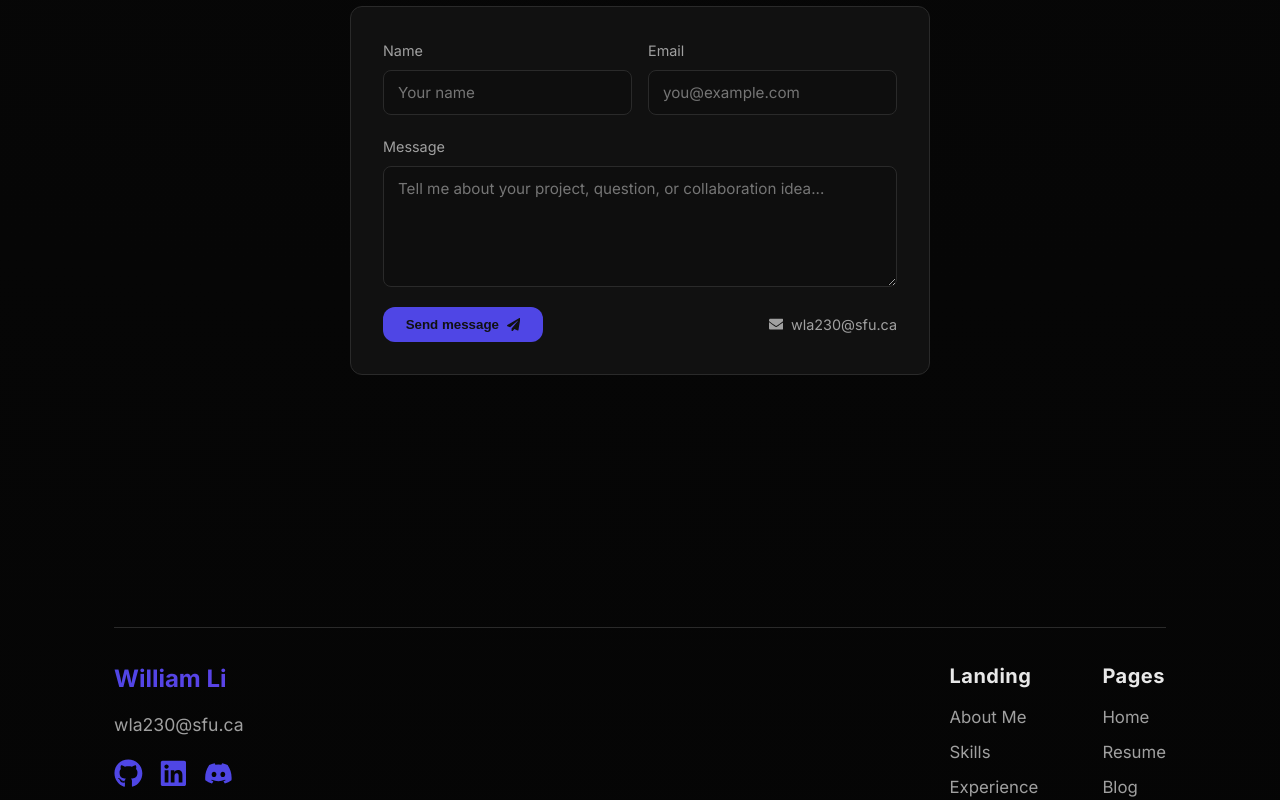
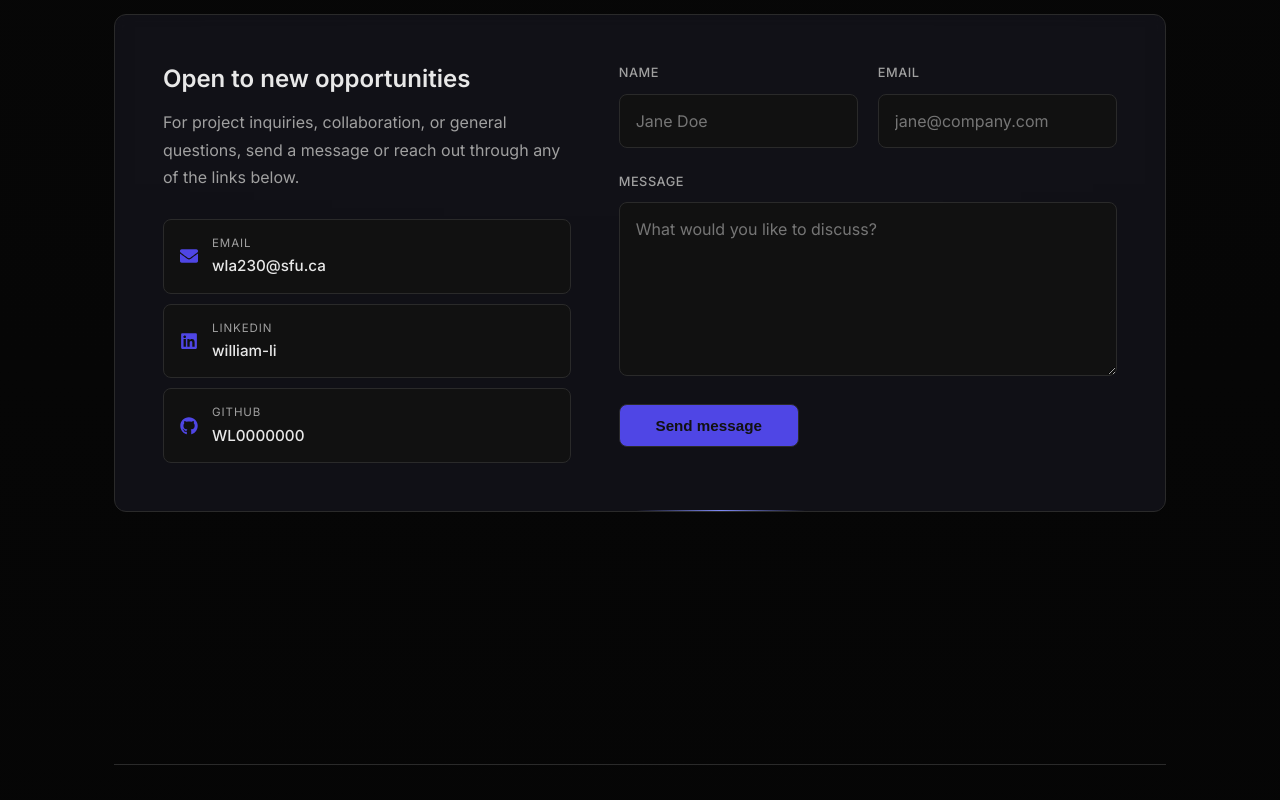
Before and after one commit to WL0000000/my-portfolio, a React (Vite) app in the folder portfolio/: page / in a window 1280 px wide. Shown: the part 3360-4160 px from the top of the page. Built offline with nearby package versions, Linux system fonts and the light colour scheme.

Commit message:
added contact update

```diff
--- a/portfolio/src/App.css
+++ b/portfolio/src/App.css
@@ -818,64 +818,159 @@
   box-shadow: 0 0 0 1px rgba(79, 70, 229, 0.25), 0 4px 12px rgba(79, 70, 229, 0.1);
 }
 
-.contact-card {
-  max-width: 640px;
-  margin: 0 auto;
-  padding: 32px;
+.contact-shell {
+  display: grid;
+  grid-template-columns: minmax(0, 0.9fr) minmax(0, 1.1fr);
+  gap: 48px;
+  align-items: start;
+  padding: 48px;
   border-radius: 12px;
+  background: var(--surface-elevated);
   border: 1px solid var(--border);
+  backdrop-filter: blur(8px);
+  -webkit-backdrop-filter: blur(8px);
+  position: relative;
+  overflow: hidden;
+  transition: background 0.3s ease, border-color 0.3s ease;
+}
+
+.contact-aside,
+.contact-form-panel {
+  position: relative;
+  z-index: 1;
+}
+
+.contact-aside-title {
+  font-family: var(--font-display);
+  font-size: 1.5rem;
+  font-weight: 600;
+  line-height: 1.35;
+  margin-bottom: 14px;
+  color: var(--text-primary);
+}
+
+.contact-aside-text {
+  color: var(--text-muted);
+  line-height: 1.7;
+  margin-bottom: 28px;
+}
+
+.contact-direct-links {
+  display: flex;
+  flex-direction: column;
+  gap: 10px;
+}
+
+.contact-direct-link {
+  display: flex;
+  align-items: center;
+  gap: 14px;
+  padding: 14px 16px;
+  border: 1px solid var(--border);
+  border-radius: 8px;
   background: var(--surface);
-}
-
-.contact-form {
+  color: var(--text-primary);
+  transition: border-color 0.2s ease, background 0.2s ease;
+}
+
+.contact-direct-link svg {
+  width: 18px;
+  height: 18px;
+  flex-shrink: 0;
+  color: var(--accent);
+}
+
+.contact-direct-text {
+  display: flex;
+  flex-direction: column;
+  gap: 2px;
+  min-width: 0;
+}
+
+.contact-direct-label {
+  font-size: 0.72rem;
+  letter-spacing: 0.08em;
+  text-transform: uppercase;
+  color: var(--text-muted);
+}
+
+.contact-direct-value {
+  font-size: 0.95rem;
+  font-weight: 500;
+  color: var(--text-primary);
+  overflow: hidden;
+  text-overflow: ellipsis;
+  white-space: nowrap;
+}
+
+.contact-direct-link:hover {
+  border-color: var(--accent);
+  background: var(--accent-subtle);
+}
+
+.contact-form-panel {
   display: flex;
   flex-direction: column;
   gap: 20px;
+}
+
+.contact-form {
+  display: flex;
+  flex-direction: column;
+  gap: 24px;
 }
 
 .contact-form-row {
   display: grid;
   grid-template-columns: 1fr 1fr;
-  gap: 16px;
+  gap: 20px;
 }
 
 .contact-field {
   display: flex;
   flex-direction: column;
-  gap: 8px;
-  font-size: 0.9rem;
+  gap: 10px;
+}
+
+.contact-field-label {
+  font-size: 0.8rem;
+  font-weight: 500;
+  letter-spacing: 0.04em;
+  text-transform: uppercase;
   color: var(--text-muted);
 }
 
 .contact-field input,
 .contact-field textarea {
   width: 100%;
-  padding: 12px 14px;
+  padding: 14px 16px;
   border-radius: 8px;
   border: 1px solid var(--border);
-  background: rgba(0, 0, 0, 0.2);
+  background: var(--surface);
   color: var(--text-primary);
   font-family: var(--font-body);
-  font-size: 0.95rem;
+  font-size: 1rem;
+  line-height: 1.5;
   transition: border-color 0.2s ease, box-shadow 0.2s ease;
   resize: vertical;
 }
 
-[data-theme='light'] .contact-field input,
-[data-theme='light'] .contact-field textarea {
-  background: rgba(255, 255, 255, 0.6);
+.contact-field input::placeholder,
+.contact-field textarea::placeholder {
+  color: var(--text-muted);
+  opacity: 0.7;
 }
 
 .contact-field input:focus,
 .contact-field textarea:focus {
   outline: none;
   border-color: var(--accent);
-  box-shadow: 0 0 0 3px rgba(79, 70, 229, 0.15);
+  box-shadow: 0 0 0 1px rgba(79, 70, 229, 0.25);
 }
 
 .contact-field input:disabled,
 .contact-field textarea:disabled {
-  opacity: 0.6;
+  opacity: 0.55;
   cursor: not-allowed;
 }
 
@@ -887,60 +982,72 @@
   overflow: hidden;
 }
 
-.contact-form-actions {
-  display: flex;
-  flex-wrap: wrap;
-  align-items: center;
-  justify-content: space-between;
-  gap: 16px;
+.contact-form-footer {
+  display: flex;
+  flex-direction: column;
+  align-items: flex-start;
+  gap: 12px;
+  padding-top: 4px;
 }
 
 .contact-submit {
-  min-width: 160px;
-}
-
-.contact-email-link {
-  display: inline-flex;
-  align-items: center;
-  gap: 8px;
+  min-width: 180px;
+  padding: 12px 24px;
+  font-size: 0.95rem;
+  border-radius: 8px;
+  border: 1px solid var(--border);
+}
+
+.contact-submit:hover {
+  border-color: rgba(255, 255, 255, 0.25);
+}
+
+[data-theme='light'] .contact-submit:hover {
+  border-color: rgba(79, 70, 229, 0.45);
+}
+
+.contact-status {
+  padding: 18px 20px;
+  border-radius: 8px;
+  border: 1px solid var(--border);
+  background: var(--surface);
+  border-left-width: 3px;
+}
+
+.contact-status-title {
+  margin: 0 0 4px;
+  font-family: var(--font-display);
+  font-size: 0.95rem;
+  font-weight: 600;
+  color: var(--text-primary);
+}
+
+.contact-status-text {
+  margin: 0;
   font-size: 0.9rem;
-  color: var(--text-muted);
-  transition: color 0.2s ease;
-}
-
-.contact-email-link:hover {
-  color: var(--accent);
-}
-
-.contact-feedback {
-  margin: 0;
-  padding: 12px 14px;
-  border-radius: 8px;
-  font-size: 0.9rem;
-}
-
-.contact-feedback--success {
-  background: rgba(34, 197, 94, 0.12);
-  border: 1px solid rgba(34, 197, 94, 0.3);
-  color: #86efac;
-}
-
-.contact-feedback--error {
-  background: rgba(239, 68, 68, 0.12);
-  border: 1px solid rgba(239, 68, 68, 0.3);
-  color: #fca5a5;
-}
-
-[data-theme='light'] .contact-feedback--success {
-  color: #15803d;
-}
-
-[data-theme='light'] .contact-feedback--error {
-  color: #b91c1c;
-}
-
-.contact-card .btn {
+  line-height: 1.55;
+  color: var(--text-muted);
+}
+
+.contact-status--success {
+  border-left-color: var(--accent);
+  background: var(--accent-subtle);
+}
+
+.contact-status--error {
+  border-left-color: #dc2626;
+}
+
+[data-theme='light'] .contact-status--error {
+  border-left-color: #b91c1c;
+}
+
+.contact-shell .btn {
   max-width: 100%;
+}
+
+#contact.section {
+  gap: 32px;
 }
 
 .wip-section {
@@ -1188,21 +1295,17 @@
 }
 
 .footer-nav-section {
-  display: flex;
-  flex-direction: row;
-  gap: 64px;
-  align-items: flex-start;
+  display: grid;
+  grid-template-columns: repeat(2, minmax(0, 1fr));
+  gap: 16px 64px;
+  align-items: start;
 }
 
 .footer-nav {
   display: flex;
   flex-direction: column;
   gap: 8px;
-}
-
-.footer-nav:first-of-type {
-  flex-shrink: 0;
-  margin-right: auto;
+  min-width: 0;
 }
 
 .footer-nav-heading {
@@ -1267,6 +1370,12 @@
 
   .about-grid {
     grid-template-columns: 1fr;
+  }
+
+  .contact-shell {
+    grid-template-columns: 1fr;
+    gap: 36px;
+    padding: 36px 32px;
   }
 
   .brand {
@@ -1501,17 +1610,14 @@
     font-size: 0.85rem;
   }
 
-  .contact-card {
-    padding: 24px;
+  .contact-shell {
+    grid-template-columns: 1fr;
+    gap: 32px;
+    padding: 28px 24px;
   }
 
   .contact-form-row {
     grid-template-columns: 1fr;
-  }
-
-  .contact-form-actions {
-    flex-direction: column;
-    align-items: stretch;
   }
 
   .contact-submit {
@@ -1519,11 +1625,7 @@
     justify-content: center;
   }
 
-  .contact-email-link {
-    justify-content: center;
-  }
-
-  .contact-card .btn {
+  .contact-shell .btn {
     width: 100%;
     justify-content: center;
   }
@@ -1549,16 +1651,20 @@
   }
 
   .footer-nav-section {
-    flex-direction: row;
-    flex-wrap: wrap;
-    justify-content: center;
-    gap: 32px;
-    width: 100%;
+    grid-template-columns: repeat(2, minmax(120px, 1fr));
+    gap: 12px 40px;
+    width: min(100%, 360px);
+    margin: 0 auto;
   }
 
   .footer-nav {
-    align-items: center;
+    align-items: flex-start;
+    text-align: left;
     gap: 6px;
+  }
+
+  .footer-nav-heading {
+    font-size: 1.1rem;
   }
 
   .footer-nav a {
@@ -1624,11 +1730,6 @@
 
   .skill-pills {
     grid-template-columns: repeat(2, minmax(0, 1fr));
-  }
-
-  .footer-nav-section {
-    flex-direction: column;
-    gap: 24px;
   }
 }
 
--- a/portfolio/src/App.jsx
+++ b/portfolio/src/App.jsx
@@ -298,7 +298,7 @@ function App() {
         <section className={`section contact ${contactInView ? 'fade-in' : ''}`} ref={contactRef} id="contact">
           <div className="section-title">
             <h2>Contact</h2>
-            <p>Send a message to collaborate or ask a question.</p>
+            <p>Have a question or want to work together? Drop me a line.</p>
           </div>
           <ContactForm />
         </section>
--- a/portfolio/src/components/ContactForm.jsx
+++ b/portfolio/src/components/ContactForm.jsx
@@ -1,5 +1,6 @@
 import { useRef, useState } from 'react'
-import { FaEnvelope, FaPaperPlane } from 'react-icons/fa'
+import { FaEnvelope, FaLinkedin, FaGithub } from 'react-icons/fa'
+import { BorderBeam } from '@/components/ui/border-beam'
 
 const INITIAL_FORM = { name: '', email: '', message: '', website: '' }
 
@@ -16,7 +17,7 @@ function validate({ name, email, message, website }) {
 export default function ContactForm() {
   const startedAtRef = useRef(Date.now())
   const [form, setForm] = useState(INITIAL_FORM)
-  const [status, setStatus] = useState('idle') // idle | sending | success | error
+  const [status, setStatus] = useState('idle')
   const [error, setError] = useState('')
 
   const handleChange = (event) => {
@@ -73,30 +74,90 @@ export default function ContactForm() {
   }
 
   return (
-    <div className="contact-card">
+    <div className="contact-shell">
+      <BorderBeam duration={10} lightWidth={240} lightColor="#818cf8" borderWidth={1} />
+
+      <aside className="contact-aside">
+        <h3 className="contact-aside-title">Open to new opportunities</h3>
+        <p className="contact-aside-text">
+          For project inquiries, collaboration, or general questions, send a message
+          or reach out through any of the links below.
+        </p>
+        <div className="contact-direct-links">
+          <a className="contact-direct-link" href="mailto:wla230@sfu.ca">
+            <FaEnvelope aria-hidden="true" />
+            <span className="contact-direct-text">
+              <span className="contact-direct-label">Email</span>
+              <span className="contact-direct-value">wla230@sfu.ca</span>
+            </span>
+          </a>
+          <a
+            className="contact-direct-link"
+            href="https://www.linkedin.com/in/william-li-6283aa333/"
+            target="_blank"
+            rel="noopener noreferrer"
+          >
+            <FaLinkedin aria-hidden="true" />
+            <span className="contact-direct-text">
+              <span className="contact-direct-label">LinkedIn</span>
+              <span className="contact-direct-value">william-li</span>
+            </span>
+          </a>
+          <a
+            className="contact-direct-link"
+            href="https://github.com/WL0000000"
+            target="_blank"
+            rel="noopener noreferrer"
+          >
+            <FaGithub aria-hidden="true" />
+            <span className="contact-direct-text">
+              <span className="contact-direct-label">GitHub</span>
+              <span className="contact-direct-value">WL0000000</span>
+            </span>
+          </a>
+        </div>
+      </aside>
+
+      <div className="contact-form-panel">
+        {status === 'success' && (
+          <div className="contact-status contact-status--success" role="status">
+            <p className="contact-status-title">Message sent</p>
+            <p className="contact-status-text">
+              Thanks for reaching out. I&apos;ll reply to your email as soon as I can.
+            </p>
+          </div>
+        )}
+
+        {status === 'error' && error && (
+          <div className="contact-status contact-status--error" role="alert">
+            <p className="contact-status-title">Couldn&apos;t send message</p>
+            <p className="contact-status-text">{error}</p>
+          </div>
+        )}
+
         <form className="contact-form" onSubmit={handleSubmit} noValidate>
           <div className="contact-form-row">
             <label className="contact-field">
-            <span>Name</span>
+              <span className="contact-field-label">Name</span>
               <input
                 type="text"
                 name="name"
                 value={form.name}
                 onChange={handleChange}
-              placeholder="Your name"
+                placeholder="Jane Doe"
                 autoComplete="name"
                 required
                 disabled={status === 'sending'}
               />
             </label>
             <label className="contact-field">
-            <span>Email</span>
+              <span className="contact-field-label">Email</span>
               <input
                 type="email"
                 name="email"
                 value={form.email}
                 onChange={handleChange}
-              placeholder="you@example.com"
+                placeholder="jane@company.com"
                 autoComplete="email"
                 required
                 disabled={status === 'sending'}
@@ -105,19 +166,18 @@ export default function ContactForm() {
           </div>
 
           <label className="contact-field">
-          <span>Message</span>
+            <span className="contact-field-label">Message</span>
             <textarea
               name="message"
               value={form.message}
               onChange={handleChange}
-            placeholder="Tell me about your project, question, or collaboration idea..."
-            rows={5}
+              placeholder="What would you like to discuss?"
+              rows={6}
               required
               disabled={status === 'sending'}
             />
           </label>
 
-        {/* Honeypot — hidden from users, catches bots */}
           <label className="contact-honeypot" aria-hidden="true">
             <span>Website</span>
             <input
@@ -130,32 +190,17 @@ export default function ContactForm() {
             />
           </label>
 
-        <div className="contact-form-actions">
+          <div className="contact-form-footer">
             <button
               type="submit"
               className="btn primary contact-submit"
               disabled={status === 'sending'}
             >
-            {status === 'sending' ? 'Sending...' : 'Send message'}
-            <FaPaperPlane />
+              {status === 'sending' ? 'Sending…' : 'Send message'}
             </button>
-          <a className="contact-email-link" href="mailto:wla230@sfu.ca">
-            <FaEnvelope />
-            wla230@sfu.ca
-          </a>
           </div>
-
-        {status === 'success' && (
-          <p className="contact-feedback contact-feedback--success" role="status">
-            Message sent! I&apos;ll get back to you soon.
-          </p>
-        )}
-        {status === 'error' && error && (
-          <p className="contact-feedback contact-feedback--error" role="alert">
-            {error}
-          </p>
-        )}
         </form>
+      </div>
     </div>
   )
 }
```
Lines whose indentation alone changed are shown as unchanged.
